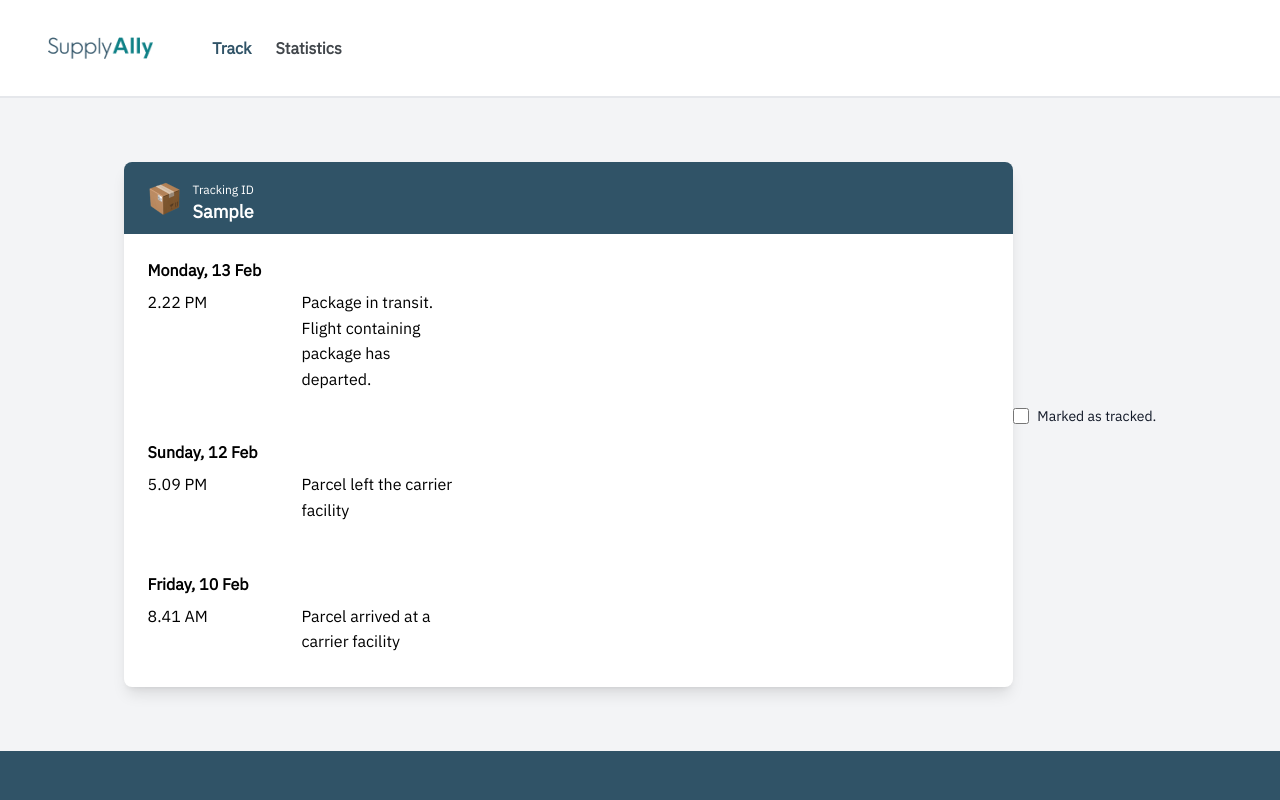
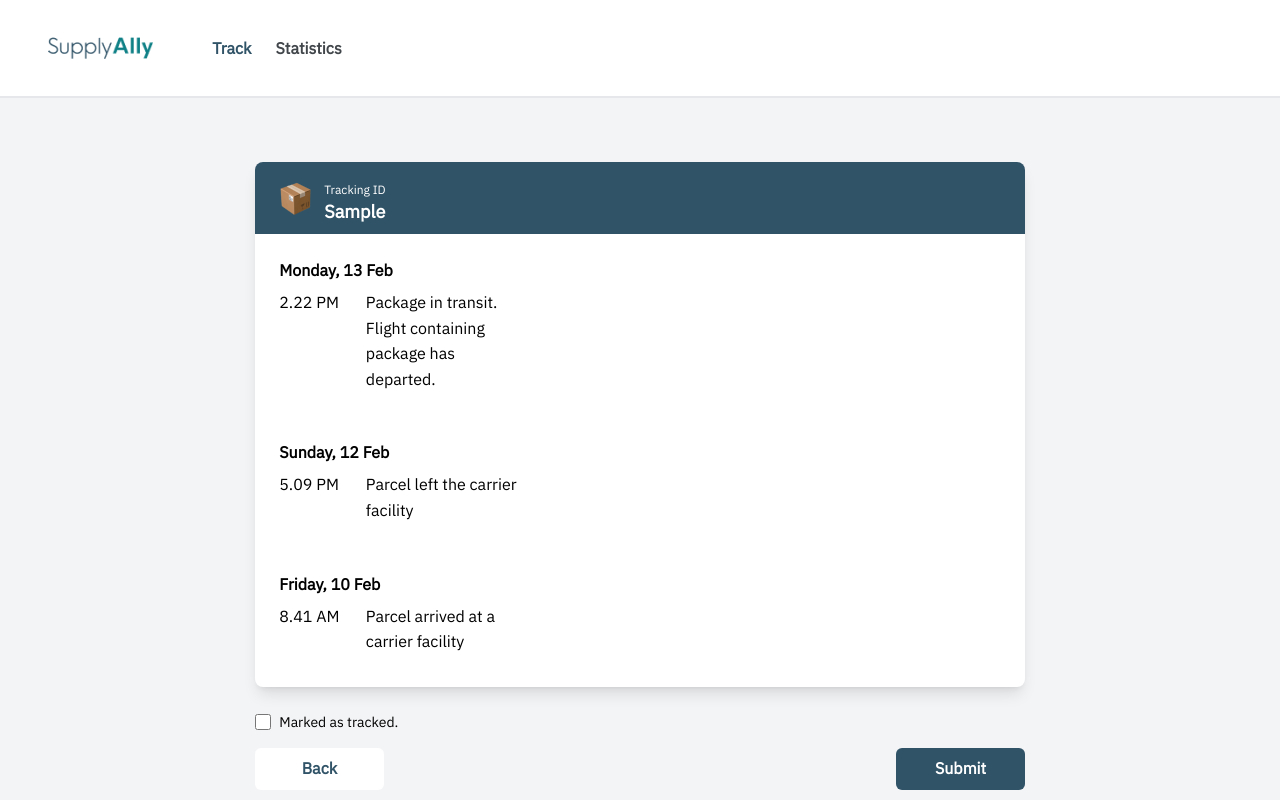
Before and after one commit to k3ithloh/react-ts-supplyally, a React (Create React App) app: page /track in a window 1280 px wide. Both pictures are taken after typing "Sample" into the empty fields and a click on the button "Check". Shown: the top 800 px of the page. Built offline with nearby package versions, Linux system fonts and the light colour scheme.

Commit message:
Finished Tracking Page

```diff
--- a/src/assets/styling/_track.scss
+++ b/src/assets/styling/_track.scss
@@ -32,3 +32,7 @@
   align-self: stretch;
 
 }
+
+.button-alt{
+  color: #305367;
+}
--- a/src/assets/styling/index.scss
+++ b/src/assets/styling/index.scss
@@ -63,3 +63,10 @@ p {
 .page-button{
   background-color: #305367;
 }
+
+.page-button-white{
+  background-color: white;
+  // border-color: #305367;
+  // border-radius: 1px;
+  border: 2px #305367;
+}
--- a/src/pages/TrackParcelPage.tsx
+++ b/src/pages/TrackParcelPage.tsx
@@ -52,7 +52,7 @@ const TrackParcelPage: React.FC = () => {
       ) : (
         // Once Tracking ID is submitted, the following will be displayed
 
-        <div className='flex justify-center'>
+        <div className='flex justify-center flex-col'>
           <div className='rounded-lg shadow-lg bg-white max-w place-content-center items-center pb-2'>
             <div className='flex track-card-header rounded-t-lg pb-2 pt-2 '>
               <img
@@ -72,9 +72,9 @@ const TrackParcelPage: React.FC = () => {
               <h5 className='text-black font-bold text-base mb-2'>
                 Monday, 13 Feb
               </h5>
-              <div className='grid grid-cols-2 grid-flow-dense gap-0'>
-                <div className='m-0'>2.22 PM</div>
-                <div className='m-0'>
+              <div className='grid grid-cols-12'>
+                <div className='col-span-4'>2.22 PM</div>
+                <div className='col-span-7'>
                   Package in transit. Flight containing package has departed.
                 </div>
               </div>
@@ -84,9 +84,11 @@ const TrackParcelPage: React.FC = () => {
               <h5 className='text-black font-bold text-base mb-2'>
                 Sunday, 12 Feb
               </h5>
-              <div className='grid grid-cols-2 grid-flow-dense gap-0'>
-                <div className='w-2/5'>5.09 PM</div>
-                <div>Parcel left the carrier facility</div>
+              <div className='grid grid-cols-12'>
+                <div className='col-span-4'>5.09 PM</div>
+                <div className='col-span-7'>
+                  Parcel left the carrier facility
+                </div>
               </div>
             </div>
 
@@ -94,9 +96,11 @@ const TrackParcelPage: React.FC = () => {
               <h5 className='text-black font-bold text-base mb-2'>
                 Friday, 10 Feb
               </h5>
-              <div className='grid grid-cols-2 grid-flow-dense gap-0'>
-                <div className='w-2/5'>8.41 AM</div>
-                <div>Parcel arrived at a carrier facility</div>
+              <div className='grid grid-cols-12'>
+                <div className='col-span-4'>8.41 AM</div>
+                <div className='col-span-7'>
+                  Parcel arrived at a carrier facility
+                </div>
               </div>
             </div>
           </div>
@@ -117,13 +121,30 @@ const TrackParcelPage: React.FC = () => {
             />
             <label
               htmlFor='default-checkbox'
-              className='ml-2 text-sm font-medium text-gray-900 dark:text-gray-300'
+              className='ml-2 text-sm font-medium text-black'
             >
               Marked as tracked.
             </label>
           </div>
+
+          <div className='grid grid-cols-12'>
+            <button
+              type='submit'
+              className='page-button-white button-alt font-bold rounded-md pt-2 pb-2 col-span-12 md:col-span-2 border-[#305367] mb-3'
+            >
+              Back
+            </button>
+            <div className='col-span-0 md:col-span-8'></div>
+            <button
+              type='submit'
+              className='page-button text-white font-bold rounded-md pt-2 pb-2 col-span-12 md:col-span-2 mb-3 order-first md:order-last'
+            >
+              Submit
+            </button>
+          </div>
         </div>
-
+        // 343 px mobile
+        // 103px normal
         // Original Code
         // <div className='bg-white p-8 rounded-lg shadow-lg'>
         //   <h1 className='text-2xl font-bold mb-4 text-white track-card-header'>
```
